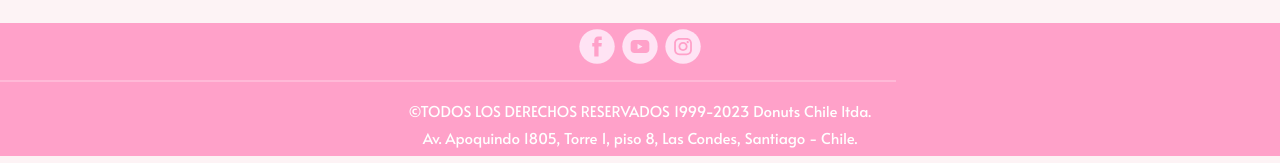
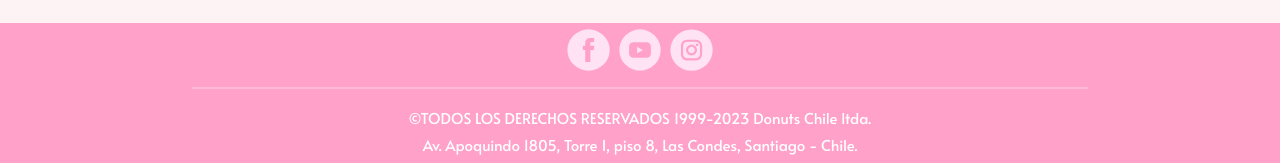
Before and after one commit to vanessadugarte/coderhouse-donuts, a plain HTML site: page pages/contacto.html in a window 1280 px wide. Shown: the part 834-997 px from the top of the page. Drawn offline with nearby package versions, Linux system fonts and the light colour scheme.

Commit message:
fix responsive

```diff
--- a/css/style.css
+++ b/css/style.css
@@ -472,6 +472,10 @@ justify-content: center;
     bottom: 0 !important;
     margin-top: 2%;
     width: 100%;
+    text-align: center;
+    display:flex;
+    flex-direction: column;
+    align-items: center;
 }
 
 .icons-container{
@@ -486,7 +490,7 @@ justify-content: center;
     align-items: center;
     gap:1%;
     padding-top: 6px;
-    max-width:10%;
+    max-width:17%;
 
 }
 
@@ -633,6 +637,9 @@ width:70vw;
     width: 100%;
 }
 
+.form-inputs{
+    min-width: 85%;
+}
 
 main{
     max-width: 100%;
--- a/pages/contacto.html
+++ b/pages/contacto.html
@@ -118,16 +118,29 @@
     </main>
     <footer id="footer">
       <section class="icons-container">
-      <article class="icons">
+        <article class="icons">
+          <a href="https://www.facebook.com/" target="_blank"
+            ><img
+              class="icons-rrss"
+              src="../images/facebook.svg"
+              alt="icono facebook"
+          /></a>
 
-        <a href="https://www.youtube.com/"><img class="icons-rrss" src="../images/facebook.svg" alt="icono facebook" /></a>
+          <a href="https://www.youtube.com/" target="_blank"
+            ><img
+              src="../images/youtube.svg"
+              class="icons-rrss"
+              alt="icono youtube"
+          /></a>
 
-        <a href="https://www.youtube.com/"><img src="../images/youtube.svg" class="icons-rrss" alt="icono youtube"/></a>
-
-        <a href="https://www.youtube.com/"><img class="icons-rrss" src="../images/instagram.svg" alt="icono instagram"/></a>
-
-      </article>
-    </section>
+          <a href="https://www.instagram.com/" target="_blank"
+            ><img
+              class="icons-rrss"
+              src="../images/instagram.svg"
+              alt="icono instagram"
+          /></a>
+        </article>
+      </section>
       <hr class="linea-footer" />
       <section class="info-footer">
         <p>©TODOS LOS DERECHOS RESERVADOS 1999-2023 Donuts Chile ltda.</p>
```
Also changed, not shown: index.html (+3 -3 lines), pages/galeria.html (+21 -8 lines), pages/lugares.html (+18 -5 lines), pages/recetas.html (+21 -8 lines).
